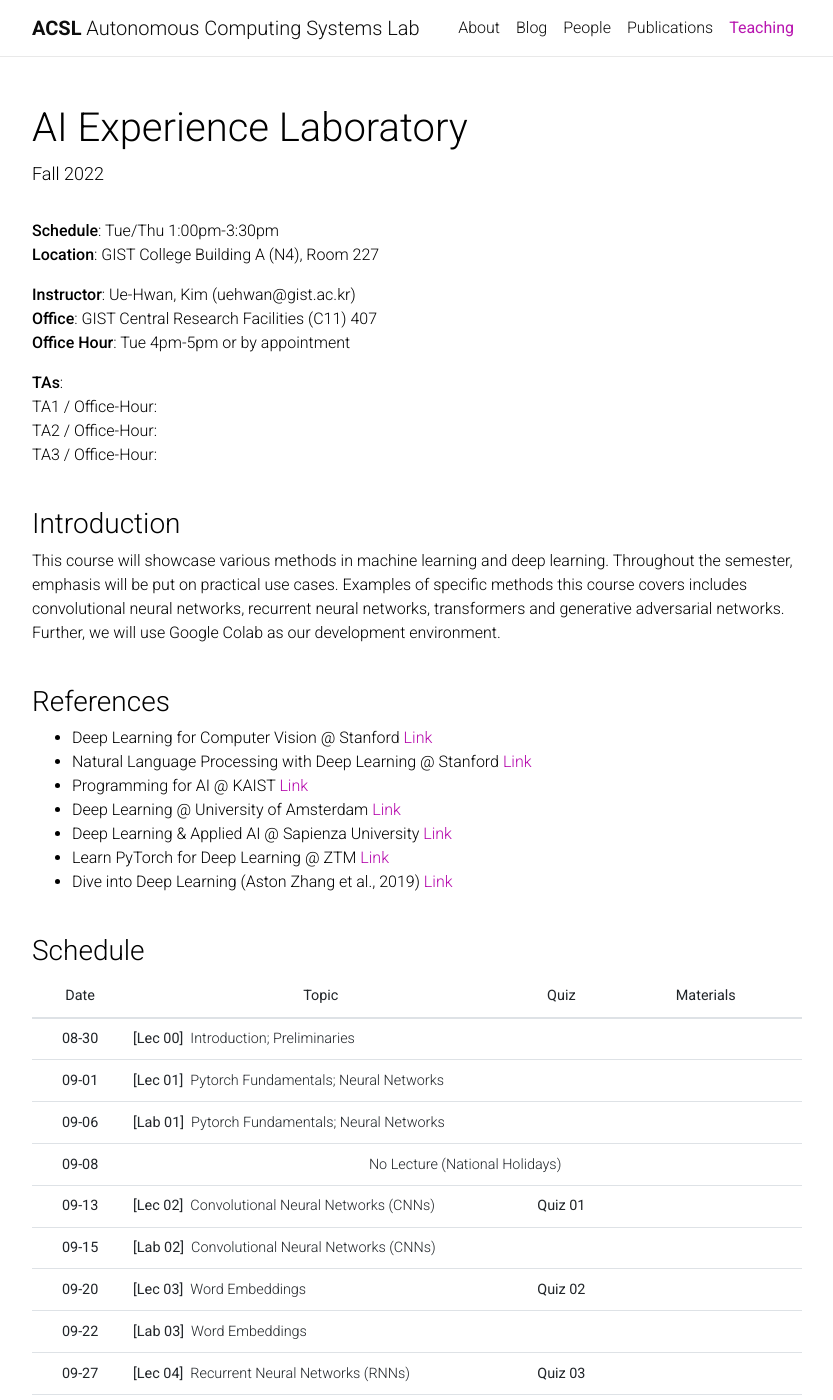
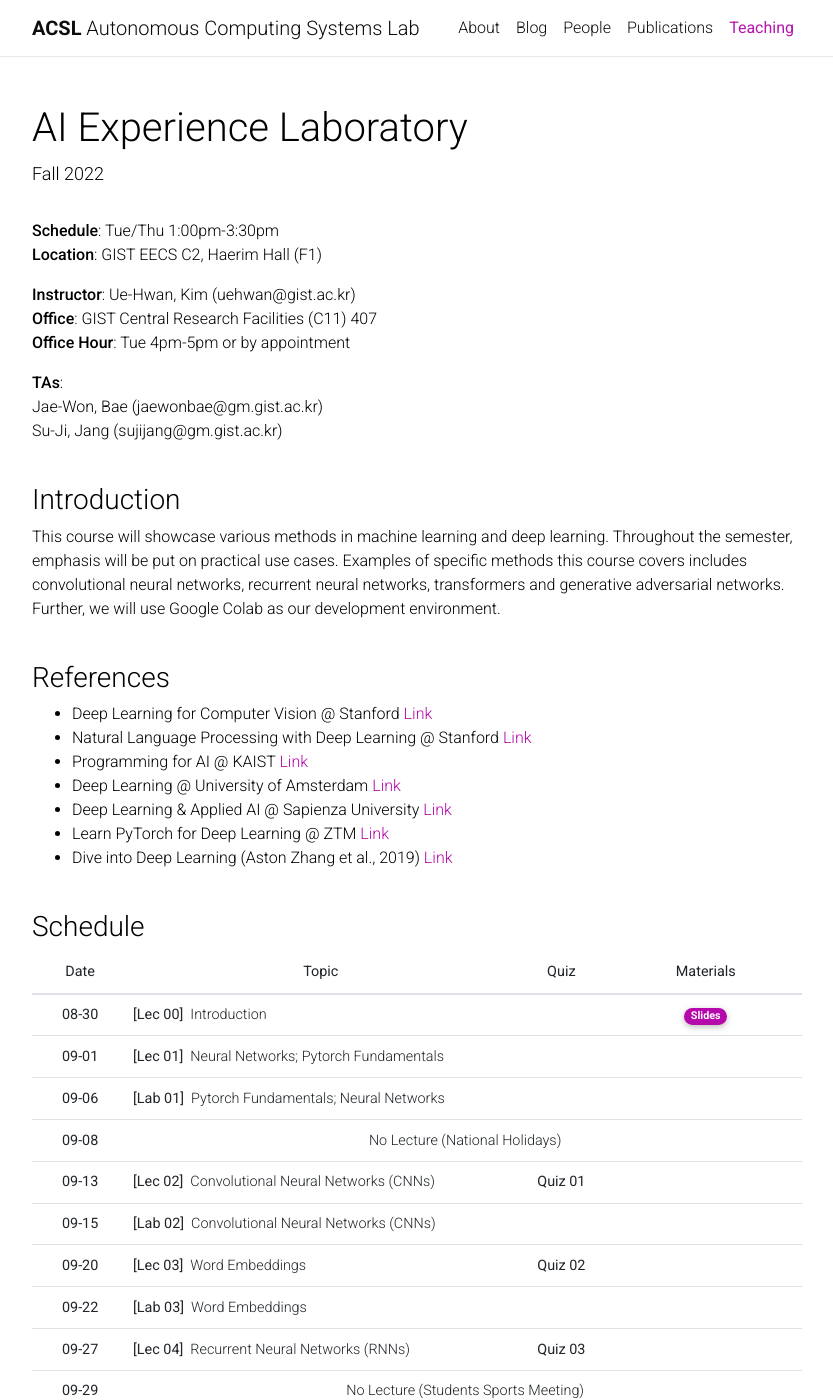
Before and after one commit to Uehwan/Uehwan.github.io, a Jekyll site: the page built from _teaching/aiexplab22fall.md, in a window 1280 px wide and 1400 px high. Shown: the whole window, without its empty margins (223-1056 px from the left). Built offline with Jekyll 4.4.1, drawn with Linux system fonts in a browser that asks for light colours; nearby versions of some CDN libraries; comment, search, counter and statistics services are not loaded; a style sheet for code colours, icons or effects is not loaded.

Commit message:
aiexplab-22-08-30

```diff
--- a/_teaching/aiexplab22fall.md
+++ b/_teaching/aiexplab22fall.md
@@ -5,7 +5,7 @@ description: Fall 2022
 ---
 
 **Schedule**: Tue/Thu 1:00pm-3:30pm<br/>
-**Location**: GIST College Building A (N4), Room 227<br/>
+**Location**: GIST EECS C2, Haerim Hall (F1)<br/>
 
 
 **Instructor**: Ue-Hwan, Kim (uehwan@gist.ac.kr)<br/>
@@ -13,9 +13,8 @@ description: Fall 2022
 **Office Hour**: Tue 4pm-5pm or by appointment
 
 **TAs**:<br/>
-TA1 / Office-Hour: <br/>
-TA2 / Office-Hour: <br/>
-TA3 / Office-Hour: <br/>
+Jae-Won, Bae (jaewonbae@gm.gist.ac.kr) <br/>
+Su-Ji, Jang (sujijang@gm.gist.ac.kr) <br/>
 <br/>
 
 ### Introduction
@@ -48,20 +47,20 @@ This course will showcase various methods in machine learning and deep learning.
   <tbody>
     <tr>
       <th scope="row">08-30</th>
-      <td class="text-left"><b>[Lec 00]</b> &nbsp;Introduction; Preliminaries</td>
+      <td class="text-left"><b>[Lec 00]</b> &nbsp;Introduction</td>
       <td></td>
       <td>
-        <!--a href="#" class="badge badge-pill" style="background-color:#B509AC;">Recording</a-->
-        <!--a href="#" class="badge badge-pill" style="background-color:#B509AC;">Slides</a-->
+        <!--a href="#" target="_blank" class="badge badge-pill" style="background-color:#B509AC;">Recording</a-->
+        <a href="https://docs.google.com/presentation/d/1Rqgy6Gc--kJjimmnf_W5UISFkl5qR20v-7fZMrF3RG4/edit?usp=sharing" target="_blank" class="badge badge-pill" style="background-color:#B509AC;">Slides</a>
       </td>
     </tr>
     <tr style="border-bottom: 1.5px solid lightgrey;">
       <th scope="row">09-01</th>
-      <td class="text-left"><b>[Lec 01]</b> &nbsp;Pytorch Fundamentals; Neural Networks</td>
+      <td class="text-left"><b>[Lec 01]</b> &nbsp;Neural Networks; Pytorch Fundamentals</td>
       <td></td>
       <td>
-        <!--a href="#" class="badge badge-pill" style="background-color:#B509AC;">Recording</a-->
-        <!--a href="#" class="badge badge-pill" style="background-color:#B509AC;">Slides</a-->
+        <!--a href="#" target="_blank" class="badge badge-pill" style="background-color:#B509AC;">Recording</a-->
+        <!--a href="#" target="_blank" class="badge badge-pill" style="background-color:#B509AC;">Slides</a-->
       </td>
     </tr>
     <tr>
@@ -69,8 +68,8 @@ This course will showcase various methods in machine learning and deep learning.
       <td class="text-left"><b>[Lab 01]</b> &nbsp;Pytorch Fundamentals; Neural Networks</td>
       <td></td>
       <td>
-        <!--a href="#" class="badge badge-pill" style="background-color:#B509AC;">Recording</a-->
-        <!--a href="#" class="badge badge-pill" style="background-color:#B509AC;">Slides</a-->
+        <!--a href="#" target="_blank" class="badge badge-pill" style="background-color:#B509AC;">Recording</a-->
+        <!--a href="#" target="_blank" class="badge badge-pill" style="background-color:#B509AC;">Slides</a-->
       </td>
     </tr>
     <tr style="border-bottom: 1.5px solid lightgrey;">
@@ -82,8 +81,8 @@ This course will showcase various methods in machine learning and deep learning.
       <td class="text-left"><b>[Lec 02]</b> &nbsp;Convolutional Neural Networks (CNNs)</td>
       <td><b>Quiz 01</b></td>
       <td>
-        <!--a href="#" class="badge badge-pill" style="background-color:#B509AC;">Recording</a-->
-        <!--a href="#" class="badge badge-pill" style="background-color:#B509AC;">Slides</a-->
+        <!--a href="#" target="_blank" class="badge badge-pill" style="background-color:#B509AC;">Recording</a-->
+        <!--a href="#" target="_blank" class="badge badge-pill" style="background-color:#B509AC;">Slides</a-->
       </td>
     </tr>
     <tr style="border-bottom: 1.5px solid lightgrey;">
@@ -91,8 +90,8 @@ This course will showcase various methods in machine learning and deep learning.
       <td class="text-left"><b>[Lab 02]</b> &nbsp;Convolutional Neural Networks (CNNs)</td>
       <td></td>
       <td>
-        <!--a href="#" class="badge badge-pill" style="background-color:#B509AC;">Recording</a-->
-        <!--a href="#" class="badge badge-pill" style="background-color:#B509AC;">Slides</a-->
+        <!--a href="#" target="_blank" class="badge badge-pill" style="background-color:#B509AC;">Recording</a-->
+        <!--a href="#" target="_blank" class="badge badge-pill" style="background-color:#B509AC;">Slides</a-->
       </td>
     </tr>
     <tr>
@@ -100,8 +99,8 @@ This course will showcase various methods in machine learning and deep learning.
       <td class="text-left"><b>[Lec 03]</b> &nbsp;Word Embeddings</td>
       <td><b>Quiz 02</b></td>
       <td>
-        <!--a href="#" class="badge badge-pill" style="background-color:#B509AC;">Recording</a-->
-        <!--a href="#" class="badge badge-pill" style="background-color:#B509AC;">Slides</a-->
+        <!--a href="#" target="_blank" class="badge badge-pill" style="background-color:#B509AC;">Recording</a-->
+        <!--a href="#" target="_blank" class="badge badge-pill" style="background-color:#B509AC;">Slides</a-->
       </td>
     </tr>
     <tr style="border-bottom: 1.5px solid lightgrey;">
@@ -109,8 +108,8 @@ This course will showcase various methods in machine learning and deep learning.
       <td class="text-left"><b>[Lab 03]</b> &nbsp;Word Embeddings</td>
       <td></td>
       <td>
-        <!--a href="#" class="badge badge-pill" style="background-color:#B509AC;">Recording</a-->
-        <!--a href="#" class="badge badge-pill" style="background-color:#B509AC;">Slides</a-->
+        <!--a href="#" target="_blank" class="badge badge-pill" style="background-color:#B509AC;">Recording</a-->
+        <!--a href="#" target="_blank" class="badge badge-pill" style="background-color:#B509AC;">Slides</a-->
       </td>
     </tr>
     <tr>
@@ -118,8 +117,8 @@ This course will showcase various methods in machine learning and deep learning.
       <td class="text-left"><b>[Lec 04]</b> &nbsp;Recurrent Neural Networks (RNNs)</td>
       <td><b>Quiz 03</b></td>
       <td>
-        <!--a href="#" class="badge badge-pill" style="background-color:#B509AC;">Recording</a-->
-        <!--a href="#" class="badge badge-pill" style="background-color:#B509AC;">Slides</a-->
+        <!--a href="#" target="_blank" class="badge badge-pill" style="background-color:#B509AC;">Recording</a-->
+        <!--a href="#" target="_blank" class="badge badge-pill" style="background-color:#B509AC;">Slides</a-->
       </td>
     </tr>
     <tr style="border-bottom: 1.5px solid lightgrey;">
@@ -131,8 +130,8 @@ This course will showcase various methods in machine learning and deep learning.
       <td class="text-left"><b>[Lab 04]</b> &nbsp;Recurrent Neural Networks (RNNs)</td>
       <td></td>
       <td>
-        <!--a href="#" class="badge badge-pill" style="background-color:#B509AC;">Recording</a-->
-        <!--a href="#" class="badge badge-pill" style="background-color:#B509AC;">Slides</a-->
+        <!--a href="#" target="_blank" class="badge badge-pill" style="background-color:#B509AC;">Recording</a-->
+        <!--a href="#" target="_blank" class="badge badge-pill" style="background-color:#B509AC;">Slides</a-->
       </td>
     </tr>
     <tr style="border-bottom: 1.5px solid lightgrey;">
@@ -140,8 +139,8 @@ This course will showcase various methods in machine learning and deep learning.
       <td class="text-left"><b>[Lec 05]</b> &nbsp;Transformers</td>
       <td><b>Quiz 04</b></td>
       <td>
-        <!--a href="#" class="badge badge-pill" style="background-color:#B509AC;">Recording</a-->
-        <!--a href="#" class="badge badge-pill" style="background-color:#B509AC;">Slides</a-->
+        <!--a href="#" target="_blank" class="badge badge-pill" style="background-color:#B509AC;">Recording</a-->
+        <!--a href="#" target="_blank" class="badge badge-pill" style="background-color:#B509AC;">Slides</a-->
       </td>
     </tr>
     <tr>
@@ -149,8 +148,8 @@ This course will showcase various methods in machine learning and deep learning.
       <td class="text-left"><b>[Lab 05]</b> &nbsp;Transformers</td>
       <td></td>
       <td>
-        <!--a href="#" class="badge badge-pill" style="background-color:#B509AC;">Recording</a-->
-        <!--a href="#" class="badge badge-pill" style="background-color:#B509AC;">Slides</a-->
+        <!--a href="#" target="_blank" class="badge badge-pill" style="background-color:#B509AC;">Recording</a-->
+        <!--a href="#" target="_blank" class="badge badge-pill" style="background-color:#B509AC;">Slides</a-->
       </td>
     </tr>
     <tr style="border-bottom: 1.5px solid lightgrey;">
@@ -158,8 +157,8 @@ This course will showcase various methods in machine learning and deep learning.
       <td class="text-left"><b>[Lec 06]</b> &nbsp;BERT; GPT</td>
       <td><b>Quiz 05</b></td>
       <td>
-        <!--a href="#" class="badge badge-pill" style="background-color:#B509AC;">Recording</a-->
-        <!--a href="#" class="badge badge-pill" style="background-color:#B509AC;">Slides</a-->
+        <!--a href="#" target="_blank" class="badge badge-pill" style="background-color:#B509AC;">Recording</a-->
+        <!--a href="#" target="_blank" class="badge badge-pill" style="background-color:#B509AC;">Slides</a-->
       </td>
     </tr>
     <tr>
@@ -167,8 +166,8 @@ This course will showcase various methods in machine learning and deep learning.
       <td class="text-left"><b>[Lab 06]</b> &nbsp;BERT; GPT</td>
       <td></td>
       <td>
-        <!--a href="#" class="badge badge-pill" style="background-color:#B509AC;">Recording</a-->
-        <!--a href="#" class="badge badge-pill" style="background-color:#B509AC;">Slides</a-->
+        <!--a href="#" target="_blank" class="badge badge-pill" style="background-color:#B509AC;">Recording</a-->
+        <!--a href="#" target="_blank" class="badge badge-pill" style="background-color:#B509AC;">Slides</a-->
       </td>
     </tr>
     <tr style="border-bottom: 1.5px solid lightgrey;">
@@ -187,8 +186,8 @@ This course will showcase various methods in machine learning and deep learning.
       <th scope="row">11-01</th>
       <td class="text-left"><b>[Project]</b> &nbsp;Team Meet-up & Proposal</td>
       <td>
-        <!--a href="#" class="badge badge-pill" style="background-color:#B509AC;">Recording</a-->
-        <!--a href="#" class="badge badge-pill" style="background-color:#B509AC;">Slides</a-->
+        <!--a href="#" target="_blank" class="badge badge-pill" style="background-color:#B509AC;">Recording</a-->
+        <!--a href="#" target="_blank" class="badge badge-pill" style="background-color:#B509AC;">Slides</a-->
       </td>
     </tr>
     <tr style="border-bottom: 1.5px solid lightgrey;">
@@ -200,8 +199,8 @@ This course will showcase various methods in machine learning and deep learning.
       <td class="text-left"><b>[Lec 07]</b> &nbsp;Vision Transformers</td>
       <td><b>Quiz 06</b></td>
       <td>
-        <!--a href="#" class="badge badge-pill" style="background-color:#B509AC;">Recording</a-->
-        <!--a href="#" class="badge badge-pill" style="background-color:#B509AC;">Slides</a-->
+        <!--a href="#" target="_blank" class="badge badge-pill" style="background-color:#B509AC;">Recording</a-->
+        <!--a href="#" target="_blank" class="badge badge-pill" style="background-color:#B509AC;">Slides</a-->
       </td>
     </tr>
     <tr style="border-bottom: 1.5px solid lightgrey;">
@@ -209,8 +208,8 @@ This course will showcase various methods in machine learning and deep learning.
       <td class="text-left"><b>[Lab 07]</b> &nbsp;Vision Transformers</td>
       <td></td>
       <td>
-        <!--a href="#" class="badge badge-pill" style="background-color:#B509AC;">Recording</a-->
-        <!--a href="#" class="badge badge-pill" style="background-color:#B509AC;">Slides</a-->
+        <!--a href="#" target="_blank" class="badge badge-pill" style="background-color:#B509AC;">Recording</a-->
+        <!--a href="#" target="_blank" class="badge badge-pill" style="background-color:#B509AC;">Slides</a-->
       </td>
     </tr>
     <tr>
@@ -218,8 +217,8 @@ This course will showcase various methods in machine learning and deep learning.
       <td class="text-left"><b>[Lec 08]</b> &nbsp;Graph Neural Networks (GNNs)</td>
       <td><b>Quiz 07</b></td>
       <td>
-        <!--a href="#" class="badge badge-pill" style="background-color:#B509AC;">Recording</a-->
-        <!--a href="#" class="badge badge-pill" style="background-color:#B509AC;">Slides</a-->
+        <!--a href="#" target="_blank" class="badge badge-pill" style="background-color:#B509AC;">Recording</a-->
+        <!--a href="#" target="_blank" class="badge badge-pill" style="background-color:#B509AC;">Slides</a-->
       </td>
     </tr>
     <tr style="border-bottom: 1.5px solid lightgrey;">
@@ -231,8 +230,8 @@ This course will showcase various methods in machine learning and deep learning.
       <td class="text-left"><b>[Lab 08]</b> &nbsp;Graph Neural Networks (GNNs)</td>
       <td></td>
       <td>
-        <!--a href="#" class="badge badge-pill" style="background-color:#B509AC;">Recording</a-->
-        <!--a href="#" class="badge badge-pill" style="background-color:#B509AC;">Slides</a-->
+        <!--a href="#" target="_blank" class="badge badge-pill" style="background-color:#B509AC;">Recording</a-->
+        <!--a href="#" target="_blank" class="badge badge-pill" style="background-color:#B509AC;">Slides</a-->
       </td>
     </tr>
     <tr style="border-bottom: 1.5px solid lightgrey;">
@@ -240,8 +239,8 @@ This course will showcase various methods in machine learning and deep learning.
       <td class="text-left"><b>[Lec 09]</b> &nbsp;Meta Learning: Learning to Learn</td>
       <td><b>Quiz 08</b></td>
       <td>
-        <!--a href="#" class="badge badge-pill" style="background-color:#B509AC;">Recording</a-->
-        <!--a href="#" class="badge badge-pill" style="background-color:#B509AC;">Slides</a-->
+        <!--a href="#" target="_blank" class="badge badge-pill" style="background-color:#B509AC;">Recording</a-->
+        <!--a href="#" target="_blank" class="badge badge-pill" style="background-color:#B509AC;">Slides</a-->
       </td>
     </tr>
     <tr>
@@ -249,8 +248,8 @@ This course will showcase various methods in machine learning and deep learning.
       <td class="text-left"><b>[Lab 09]</b> &nbsp;Meta Learning: Learning to Learn</td>
       <td></td>
       <td>
-        <!--a href="#" class="badge badge-pill" style="background-color:#B509AC;">Recording</a-->
-        <!--a href="#" class="badge badge-pill" style="background-color:#B509AC;">Slides</a-->
+        <!--a href="#" target="_blank" class="badge badge-pill" style="background-color:#B509AC;">Recording</a-->
+        <!--a href="#" target="_blank" class="badge badge-pill" style="background-color:#B509AC;">Slides</a-->
       </td>
     </tr>
     <tr style="border-bottom: 1.5px solid lightgrey;">
@@ -258,8 +257,8 @@ This course will showcase various methods in machine learning and deep learning.
       <td class="text-left"><b>[Lec 10]</b> &nbsp;Generative Adversarial Networks (GANs)</td>
       <td><b>Quiz 09</b></td>
       <td>
-        <!--a href="#" class="badge badge-pill" style="background-color:#B509AC;">Recording</a-->
-        <!--a href="#" class="badge badge-pill" style="background-color:#B509AC;">Slides</a-->
+        <!--a href="#" target="_blank" class="badge badge-pill" style="background-color:#B509AC;">Recording</a-->
+        <!--a href="#" target="_blank" class="badge badge-pill" style="background-color:#B509AC;">Slides</a-->
       </td>
     </tr>
     <tr>
@@ -267,8 +266,8 @@ This course will showcase various methods in machine learning and deep learning.
       <td class="text-left"><b>[Lab 10]</b> &nbsp;Generative Adversarial Networks (GANs)</td>
       <td></td>
       <td>
-        <!--a href="#" class="badge badge-pill" style="background-color:#B509AC;">Recording</a-->
-        <!--a href="#" class="badge badge-pill" style="background-color:#B509AC;">Slides</a-->
+        <!--a href="#" target="_blank" class="badge badge-pill" style="background-color:#B509AC;">Recording</a-->
+        <!--a href="#" target="_blank" class="badge badge-pill" style="background-color:#B509AC;">Slides</a-->
       </td>
     </tr>
     <tr style="border-bottom: 1.5px solid lightgrey;">
@@ -276,8 +275,8 @@ This course will showcase various methods in machine learning and deep learning.
       <td class="text-left"><b>[Project]</b> &nbsp;Project Presentation</td>
       <td><b>Quiz 10</b></td>
       <td>
-        <!--a href="#" class="badge badge-pill" style="background-color:#B509AC;">Recording</a-->
-        <!--a href="#" class="badge badge-pill" style="background-color:#B509AC;">Slides</a-->
+        <!--a href="#" target="_blank" class="badge badge-pill" style="background-color:#B509AC;">Recording</a-->
+        <!--a href="#" target="_blank" class="badge badge-pill" style="background-color:#B509AC;">Slides</a-->
       </td>
     </tr>
     <tr>
```
Also changed, not shown: _posts/2022-06-27-open-positions-kor.md (+1 -1 lines).
